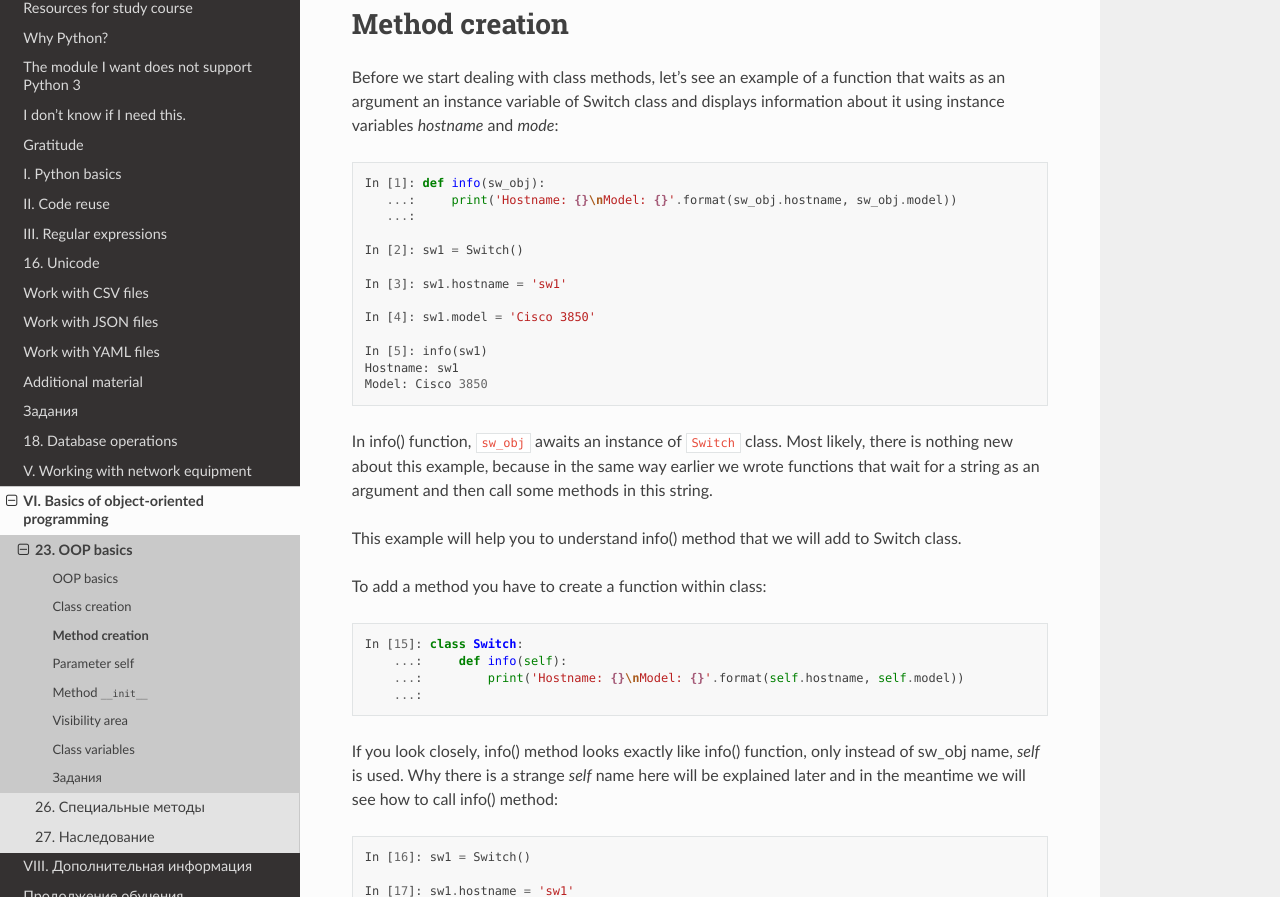
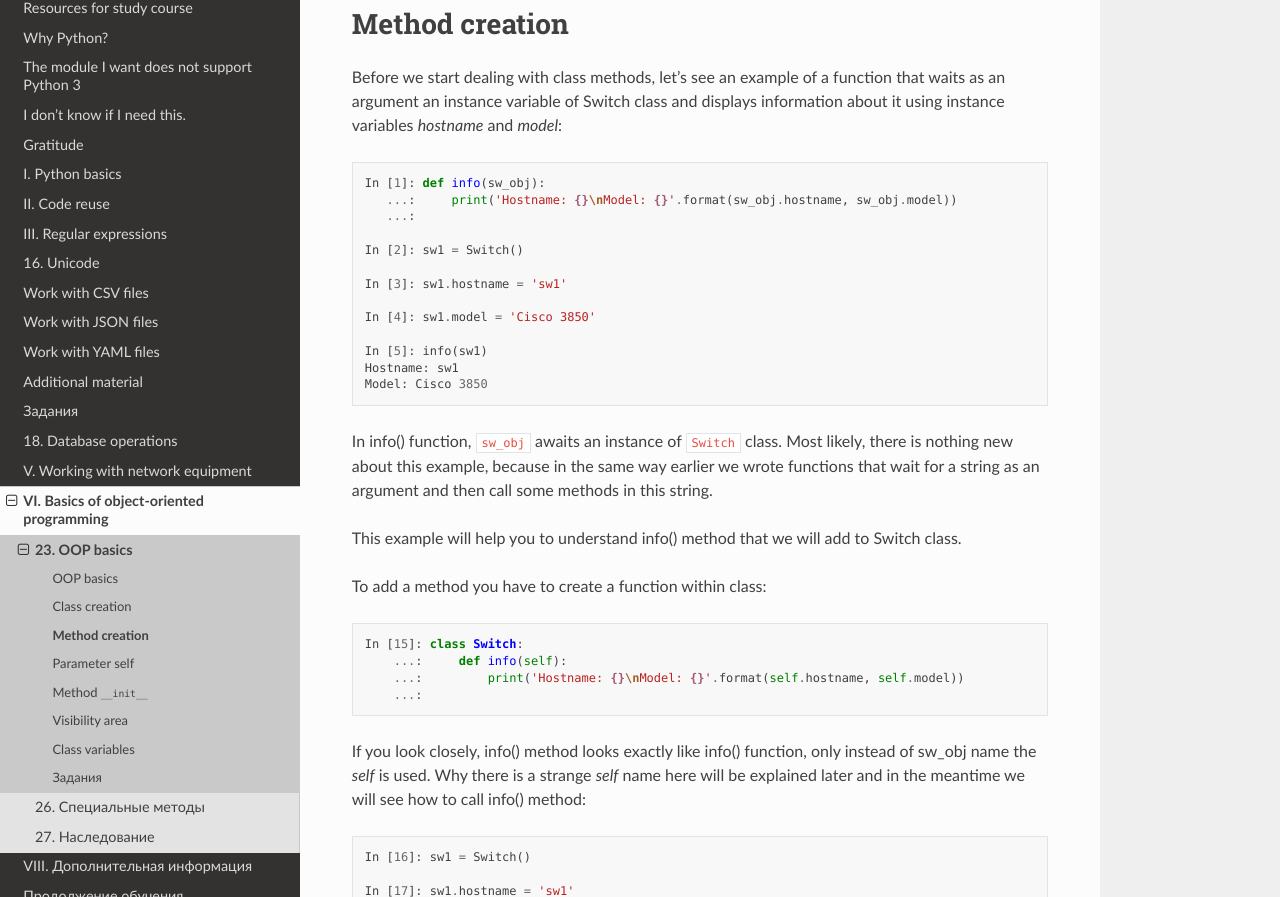
Before and after one commit to Aidar5/nattoeng, a Sphinx documentation site: the page built from docs/source/book/23_oop_basics/create_methods.rst, in a window 1280 px wide and 1400 px high. Shown: the part 141-1038 px from the top of the window. Built offline with Sphinx 7.4.7 and the Read the Docs theme 2.0.0, drawn with Linux system fonts in a browser that asks for light colours; pages that are not in the unit, such as notebooks, are missing from menus.

Commit message:
Update create_methods.rst

```diff
--- a/docs/source/book/23_oop_basics/create_methods.rst
+++ b/docs/source/book/23_oop_basics/create_methods.rst
@@ -1,7 +1,7 @@
 Method creation
 ~~~~~~~~~~~~~~~
 
-Before we start dealing with class methods, let’s see an example of a function that waits as an argument an instance variable of Switch class and displays information about it using instance variables *hostname* and *mode*:
+Before we start dealing with class methods, let’s see an example of a function that waits as an argument an instance variable of Switch class and displays information about it using instance variables *hostname* and *model*:
 
 .. code:: python
 
@@ -33,7 +33,7 @@ To add a method you have to create a function within class:
         ...:         print('Hostname: {}\nModel: {}'.format(self.hostname, self.model))
         ...:
 
-If you look closely, info() method looks exactly like info() function, only instead of sw_obj name, *self* is used. Why there is a strange *self* name here will be explained later and in the meantime we will see how to call info() method:
+If you look closely, info() method looks exactly like info() function, only instead of sw_obj name the *self* is used. Why there is a strange *self* name here will be explained later and in the meantime we will see how to call info() method:
 
 .. code:: python
 
```
